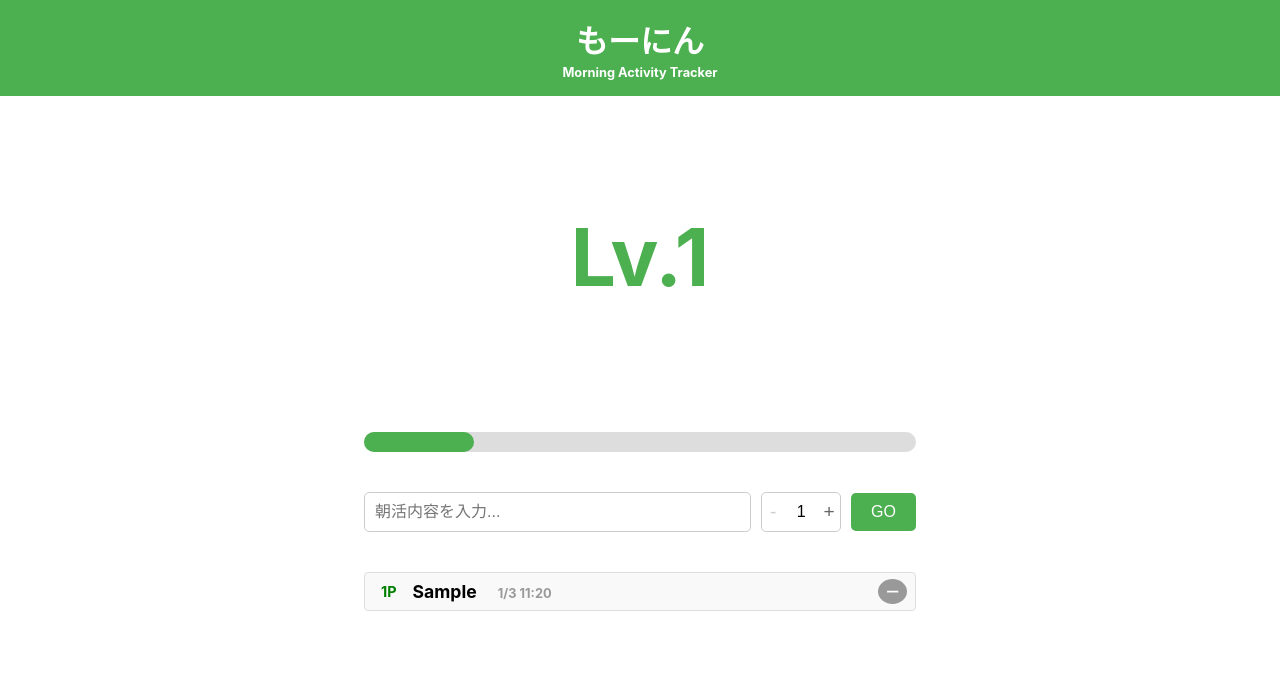
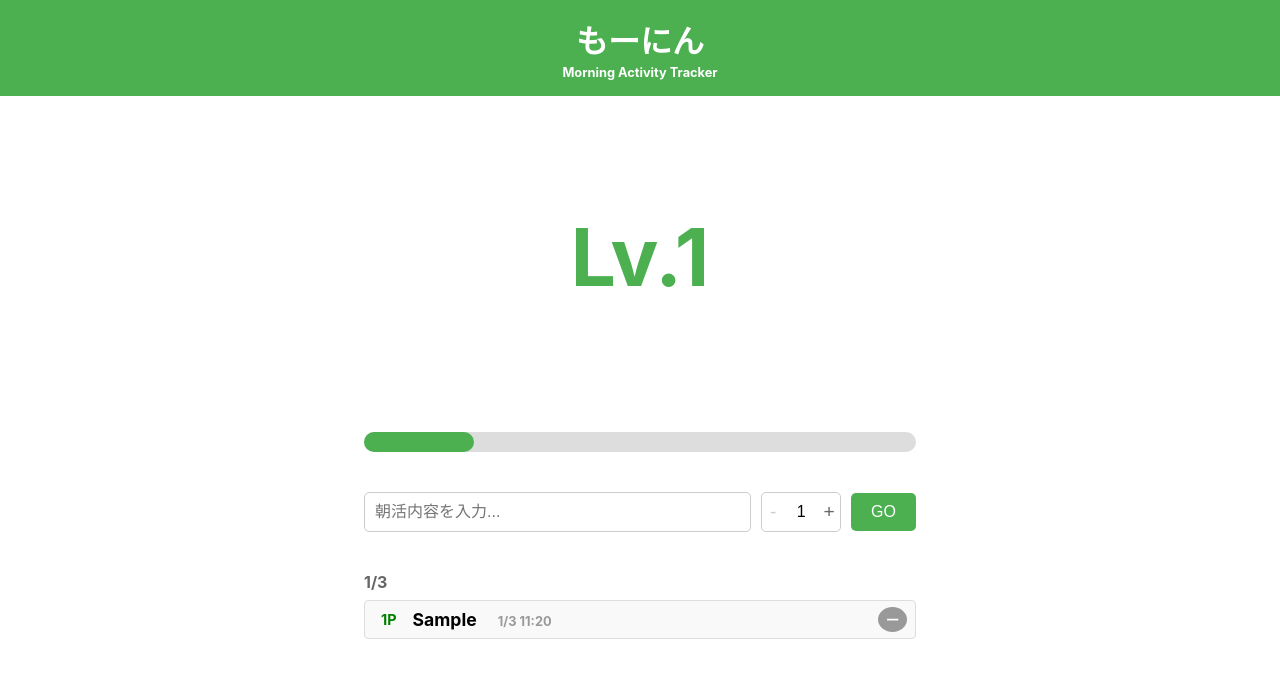
Before and after one commit to dorara-m/mornin, a React (Create React App) app: page / in a window 1280 px wide. Both pictures are taken after typing "Sample" into the empty fields and a click on the button "GO". Shown: the top 678 px of the page. Built offline with nearby package versions, Linux system fonts and the light colour scheme.

Commit message:
update: 日付でグルーピング

```diff
--- a/src/components/ActivityList.tsx
+++ b/src/components/ActivityList.tsx
@@ -57,15 +57,40 @@ type Props = {
   onDeleteActivity: (index: number) => void;
 };
 
+const DateHeader = styled.h3`
+  margin: 1.5rem 0 0.5rem;
+  color: #666;
+  font-size: 1rem;
+`;
+
 const ActivityList: React.FC<Props> = ({ activities, onDeleteActivity }) => {
   const formatDate = (timestamp: string): string => {
     return dayjs(timestamp).format("M/D H:mm");
   };
 
+  const formatDateHeader = (timestamp: string): string => {
+    return dayjs(timestamp).format("M/D");
+  };
+
+  // アクティビティを日付でグループ化
+  const groupedActivities = activities.reduce((groups, activity) => {
+    const date = dayjs(activity.timeStamp).format("YYYY-MM-DD");
+    if (!groups[date]) {
+      groups[date] = [];
+    }
+    groups[date].push(activity);
+    return groups;
+  }, {} as { [key: string]: typeof activities });
+
   return (
     <ListContainer>
-      {activities.map((activity, index) => (
-        <ListItem key={index}>
+      {Object.entries(groupedActivities)
+        .sort(([dateA], [dateB]) => (dateB < dateA ? -1 : 1))
+        .map(([date, dateActivities]) => (
+          <React.Fragment key={date}>
+            <DateHeader>{formatDateHeader(date)}</DateHeader>
+            {dateActivities.map((activity, index) => (
+              <ListItem key={`${date}-${index}`}>
                 <ListItemProgress>{activity.progress}P</ListItemProgress>
                 <div>
                   {activity.text}
@@ -76,6 +101,8 @@ const ActivityList: React.FC<Props> = ({ activities, onDeleteActivity }) => {
                 </DeleteButton>
               </ListItem>
             ))}
+          </React.Fragment>
+        ))}
     </ListContainer>
   );
 };
```
Also changed, not shown: 1 other file (tests, documents, lock files or other folders). Lines whose indentation alone changed are shown as unchanged.
